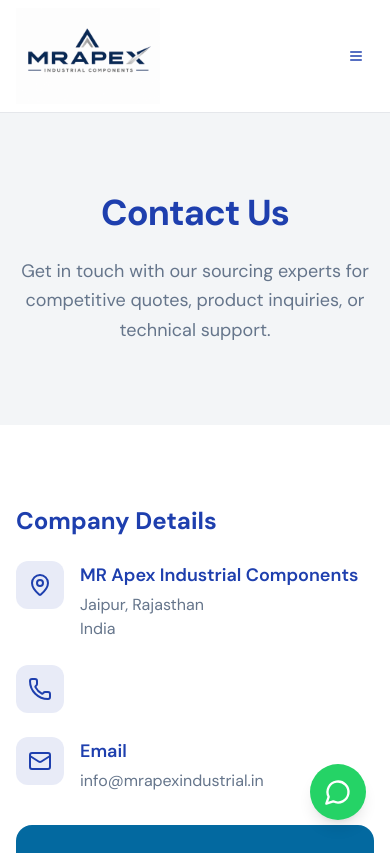
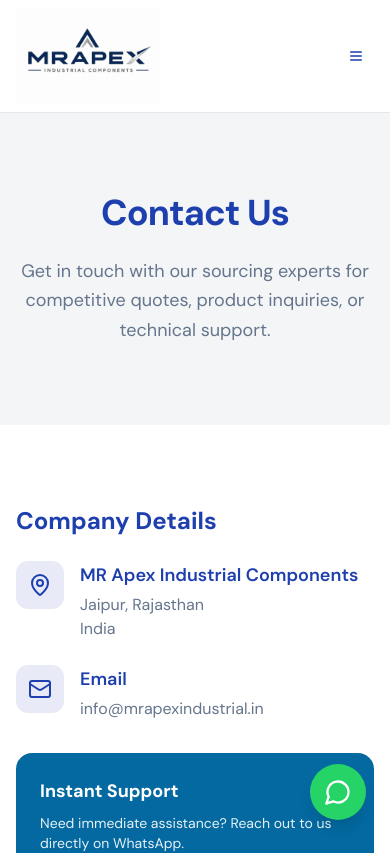
Before and after one commit to ravichhimpa04-lab/mrapex-industrial, a React (Vite) app in the folder apps/web/: page /contact in a window 390 px wide. Shown: the top 853 px of the page. Built offline with nearby package versions, Linux system fonts and the light colour scheme; the HTML template or start-up script is replaced by a standard one; what pocketbase would draw is missing.

Commit message:
remove phone icon from about page and contact page, update email in footer and about page

```diff
--- a/apps/web/src/pages/AboutUsPage.jsx
+++ b/apps/web/src/pages/AboutUsPage.jsx
@@ -97,11 +97,6 @@
                   </div>
                   <div className="flex items-center gap-4">
                     <div className="w-12 h-12 bg-white/10 rounded-full flex items-center justify-center flex-shrink-0">
-                      <Phone className="w-6 h-6" />
-                    </div>
-                  </div>
-                  <div className="flex items-center gap-4">
-                    <div className="w-12 h-12 bg-white/10 rounded-full flex items-center justify-center flex-shrink-0">
                       <Mail className="w-6 h-6" />
                     </div>
                     <div>
--- a/apps/web/src/pages/ContactPage.jsx
+++ b/apps/web/src/pages/ContactPage.jsx
@@ -2,7 +2,7 @@
 import React from 'react';
 import { Helmet } from 'react-helmet';
 import { motion } from 'framer-motion';
-import { MapPin, Phone, Mail, MessageCircle } from 'lucide-react';
+import { MapPin, Mail, MessageCircle } from 'lucide-react';
 import Header from '@/components/Header.jsx';
 import Footer from '@/components/Footer.jsx';
 import RFQForm from '@/components/RFQForm.jsx';
@@ -59,12 +59,6 @@
 
                     <div className="flex items-start gap-4">
                       <div className="w-12 h-12 bg-primary/10 rounded-xl flex items-center justify-center flex-shrink-0">
-                        <Phone className="w-6 h-6 text-primary" />
-                      </div>
-                    </div>
-
-                    <div className="flex items-start gap-4">
-                      <div className="w-12 h-12 bg-primary/10 rounded-xl flex items-center justify-center flex-shrink-0">
                         <Mail className="w-6 h-6 text-primary" />
                       </div>
                       <div>
```
